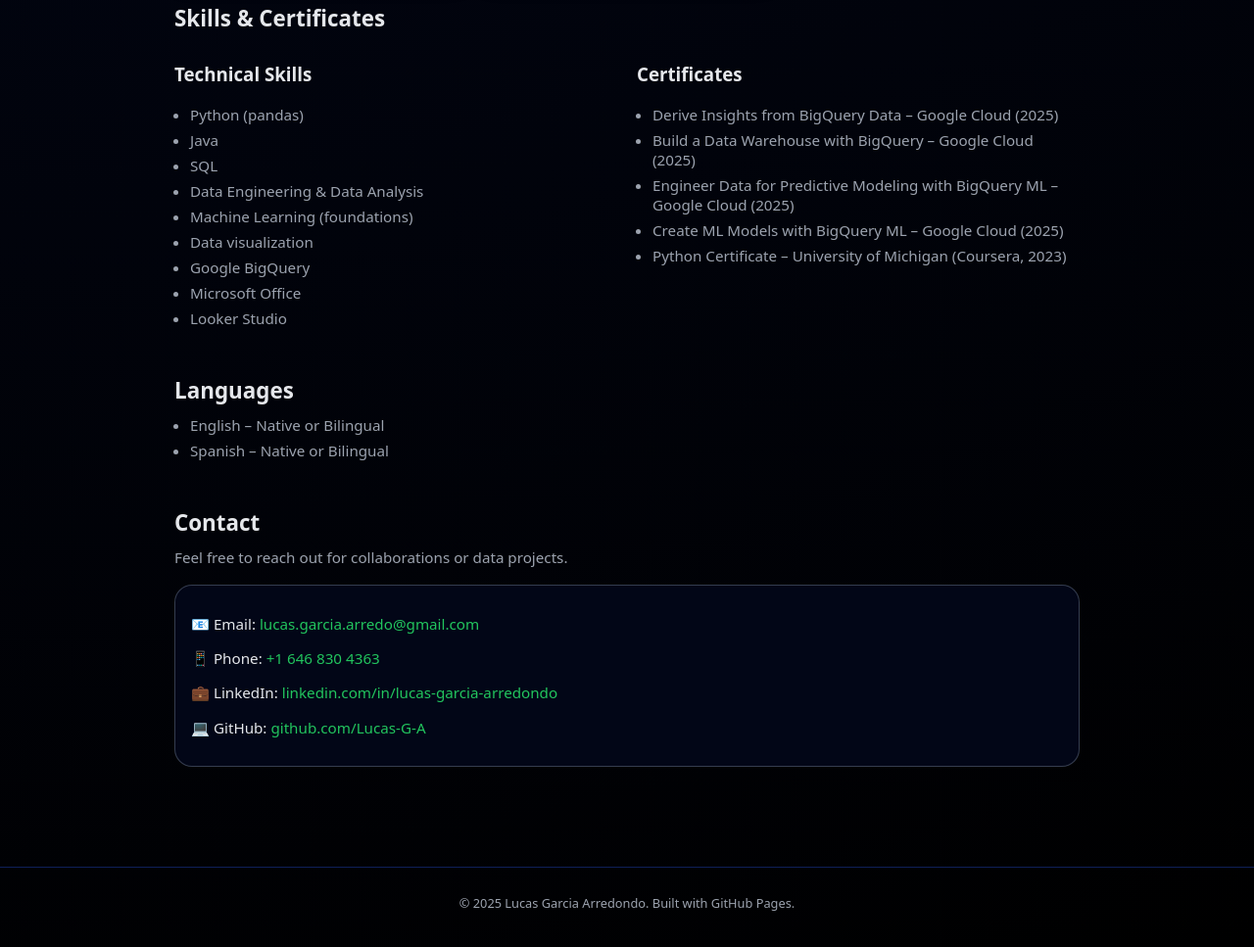
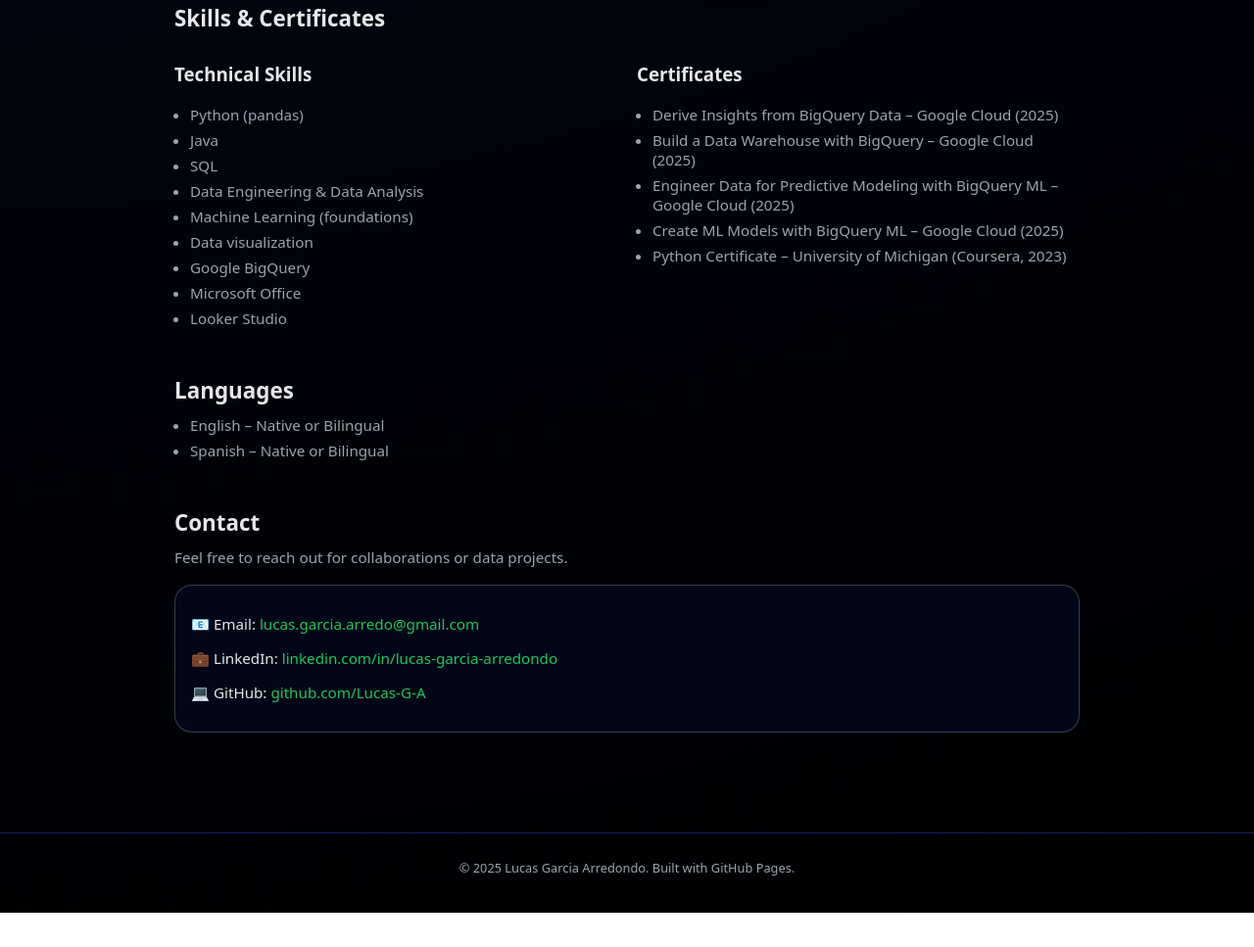
Before and after one commit to Lucas-G-A/Lucas-G-A.github.io, a plain HTML site: page index.html in a window 1280 px wide. Shown: the part 2074-3041 px from the top of the page at 98% size. After the commit the page ends 3006 px from the top, so only its background shows below. Drawn offline with Linux system fonts and the light colour scheme.

```diff
--- a/index.html
+++ b/index.html
@@ -221,7 +221,6 @@
             </p>
             <div class="contact-box">
                 <p>📧 Email: <a href="mailto:lucas.garcia.arredo@gmail.com">lucas.garcia.arredo@gmail.com</a></p>
-                <p>📱 Phone: <a href="tel:+16468304363">+1 646 830 4363</a></p>
                 <p>💼 LinkedIn:
                     <a href="https://linkedin.com/in/lucas-garcia-arredondo-682535347" target="_blank">
                         linkedin.com/in/lucas-garcia-arredondo
```
Also changed, not shown: 1 other file.
